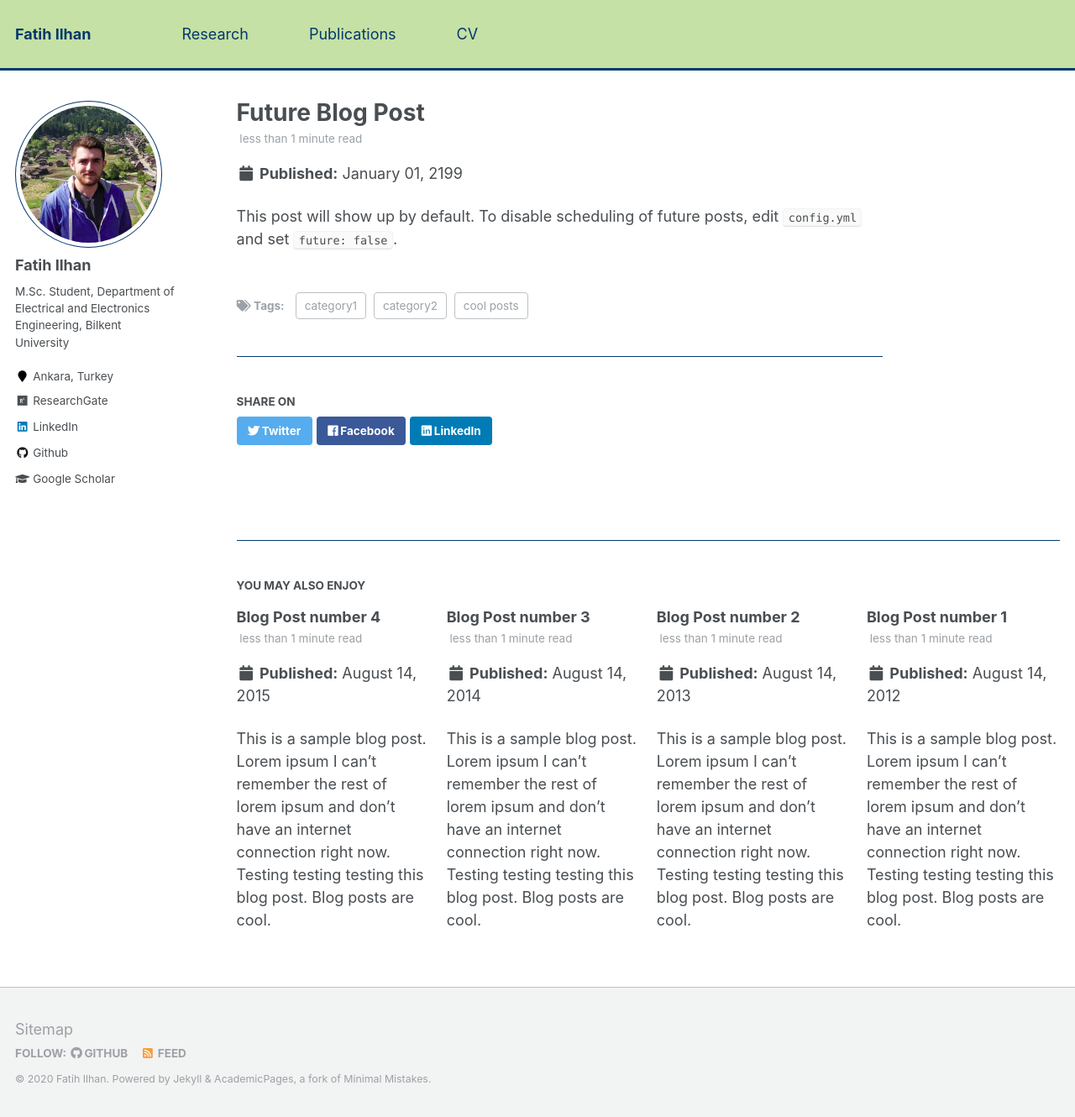
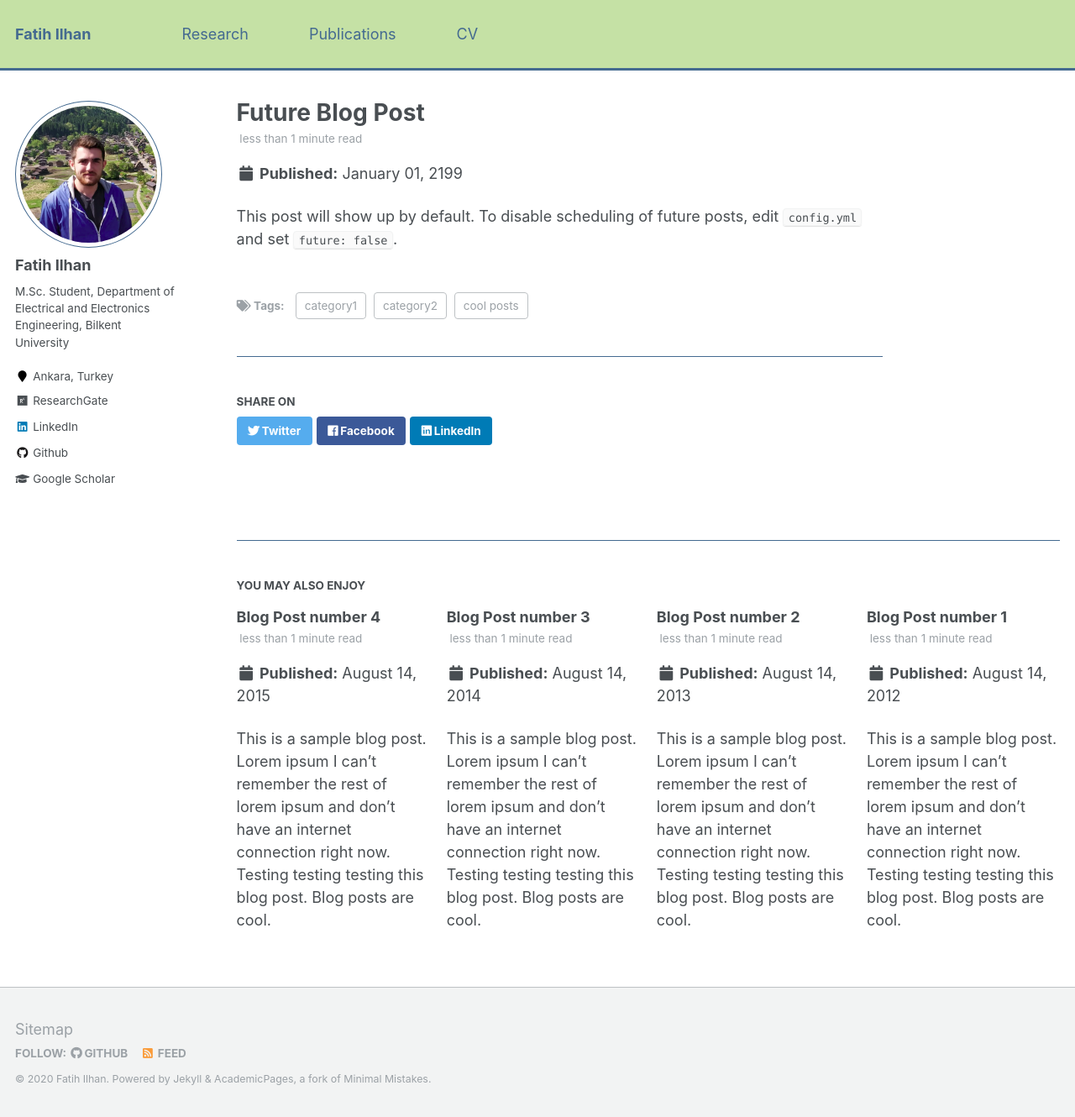
Before and after one commit to fatih-ilhan/fatih-ilhan.github.io, a Jekyll site: the page built from _posts/2199-01-01-future-post.md, in a window 1280 px wide and 1330 px high. Shown: the whole window at 84% size. Built offline with Jekyll 4.4.1, drawn with Linux system fonts in a browser that asks for light colours.

Commit message:
color update

```diff
--- a/_sass/_variables.scss
+++ b/_sass/_variables.scss
@@ -59,7 +59,6 @@ $background-color           : #fff;
 $code-background-color      : #fafafa;
 $code-background-color-dark : $light-gray;
 $text-color                 : $dark-gray;
-$border-color               : #05386b;
 
 $primary-color              : #7a8288;
 $success-color              : #62c462;
@@ -94,9 +93,9 @@ $xing-color                 : #006567;
 $link-color                 : #1b569e;
 $link-color-hover           : mix(#000, $link-color, 25%);
 $link-color-visited         : mix(#fff, $link-color, 25%);
-$masthead-link-color        : #05386b;
-$masthead-link-color-hover  : mix(#fff, $masthead-link-color, 25%);
-
+$masthead-link-color-hover  : #05386b;
+$masthead-link-color        : mix(#fff, $masthead-link-color-hover, 25%);
+$border-color               : mix(#fff, $masthead-link-color-hover, 25%);
 
 /*
    Breakpoints
```
